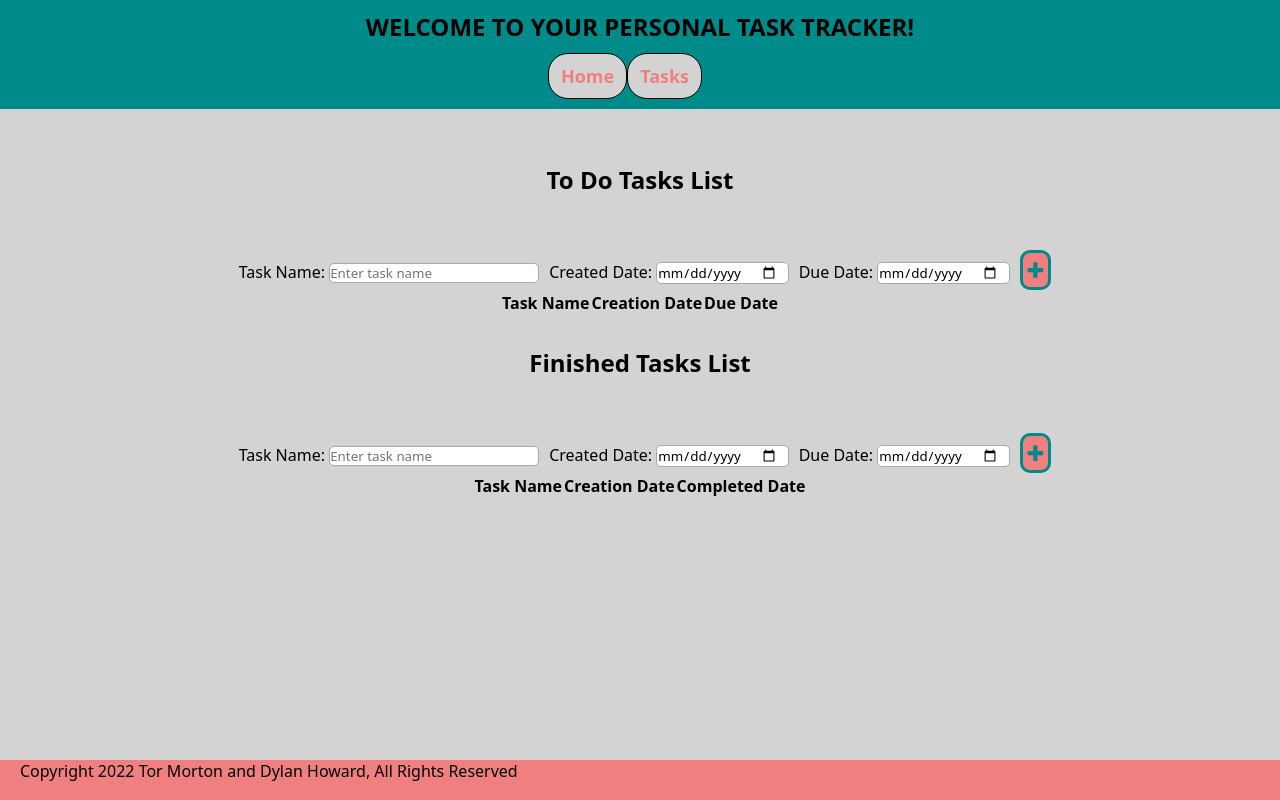
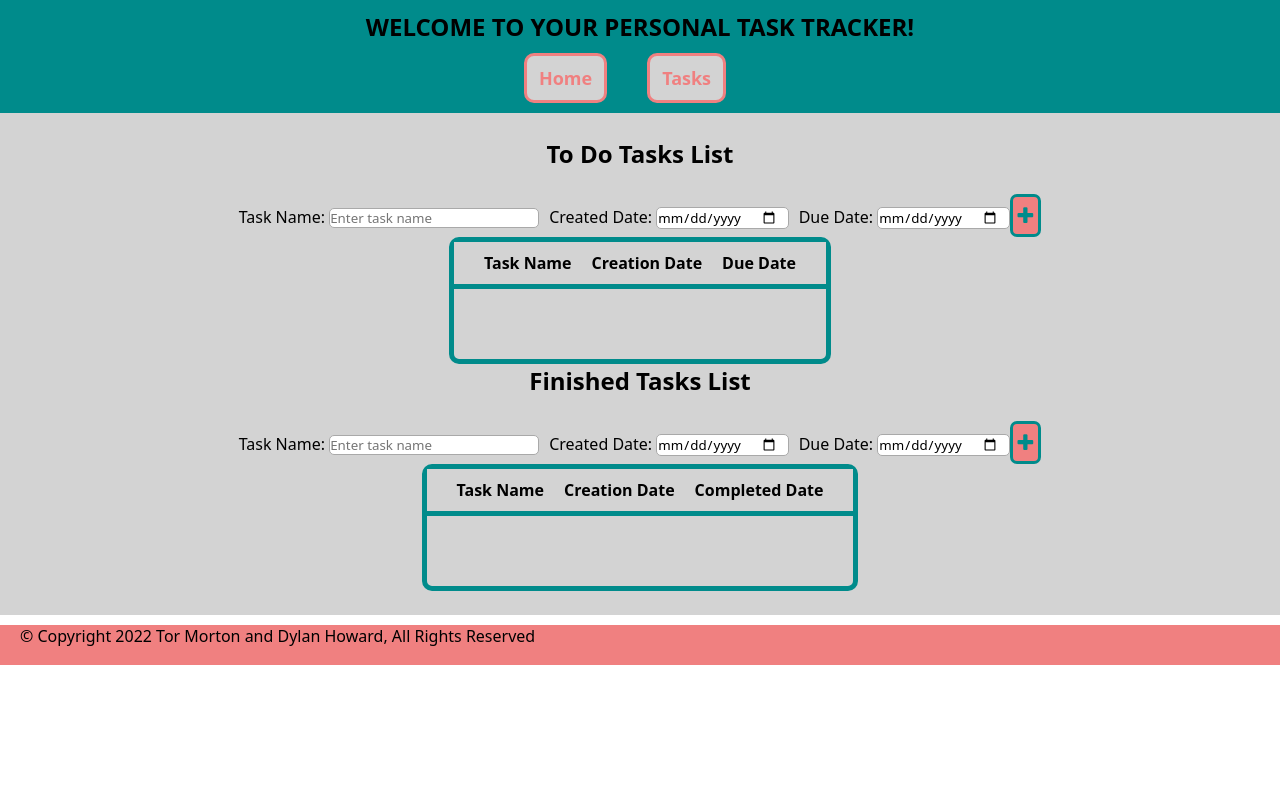
Before and after one commit to DylanHoward97/Project-2, an Angular app in the folder project-2/: page /tasks in a window 1280 px wide. Built offline with nearby package versions, Linux system fonts and the light colour scheme.

Commit message:
Functionality

```diff
--- a/project-2/src/app/footer/footer.component.css
+++ b/project-2/src/app/footer/footer.component.css
@@ -1,5 +1,5 @@
-main {
-  position: absolute;
+footer {
+  position: flex;
   bottom: 0;
   width: 100%;
   height: 2.5rem;
@@ -9,4 +9,5 @@ main {
 
 p {
     background-color: lightcoral;
+    margin-top: 10px;
 }
--- a/project-2/src/app/footer/footer.component.html
+++ b/project-2/src/app/footer/footer.component.html
@@ -1,6 +1,6 @@
 
-<main>
+<footer>
 
-    <p>Copyright 2022 Tor Morton and Dylan Howard, All Rights Reserved</p>
+    <p>&copy; Copyright 2022 Tor Morton and Dylan Howard, All Rights Reserved</p>
 
-</main>
+</footer>
--- a/project-2/src/app/header/header.component.css
+++ b/project-2/src/app/header/header.component.css
@@ -1,6 +1,7 @@
 header {
     background-color: darkcyan;
     text-align: center;
+    justify-content: center;
     padding: 10px;
     font-size: 24px;
     font-weight: bold;
--- a/project-2/src/app/home/home.component.css
+++ b/project-2/src/app/home/home.component.css
@@ -3,4 +3,9 @@ main {
     margin-right: auto;
     margin-left: auto;
     text-align: center;
+    justify-content: center;
 }
+
+h1, h2, p {
+    padding-top: 10px;
+}
--- a/project-2/src/app/home/home.component.html
+++ b/project-2/src/app/home/home.component.html
@@ -1,5 +1,5 @@
 <main>
-    <h1>Welcome to the page!</h1>
-    <h2>This Angular Application is under construction</h2>
-    <p>Lorem ipsum dolor sit amet, consectetur adipisicing elit. Enim sint qui facere libero repellat ab in impedit, illum incidunt officiis temporibus inventore! Amet, tempora minima dolorem hic ad quos fuga.</p>
+    <h1>Welcome!</h1>
+    <h2>Intoducing your personal To-Do List!</h2>
+    <p>Input tasks and keep track of your progress! Observe your triumphs as you complete your tasks and add them to the finished list! Or, if maybe you thought you'd finished something but weren't quite there, move it back to the To-Do List! Edit and delete tasks from either list at your leisure!</p>
 </main>
--- a/project-2/src/app/nav/nav.component.css
+++ b/project-2/src/app/nav/nav.component.css
@@ -4,6 +4,10 @@ nav {
     margin-top: 10px;
     background-color: darkcyan;
     padding-right: 30px;
+    margin-right: auto;
+    margin-left: auto;
+    text-align: center;
+    justify-content: center;
 }
 
 nav a {
@@ -11,6 +15,17 @@ nav a {
     text-decoration: none;
     padding: 10px 12px;
     color: lightcoral;
-    border-radius: 20px;
-    border: solid 1px black;
+    background-color: lightgray;
+    border-radius: 10px;
+    border: solid 3px lightcoral;
+    justify-content: center;
+    margin-right: 20px;
+    margin-left: 20px;
+    text-align: center;
+
 }
+
+nav a:hover {
+    color: rgba(86, 244, 178, 0.9);
+    background-color: rgba(255, 255, 255, 0.2);
+}
--- a/project-2/src/app/tasks/tasks.component.css
+++ b/project-2/src/app/tasks/tasks.component.css
@@ -10,21 +10,3 @@ section {
     justify-content: center;
     padding-top: 30px;
 }
-
-p {
-    padding: 30px;
-}
-
-button {
-    padding: 10px;
-
-}
-
-.leftSide {
-    border-radius: 20px;
-    border: solid 1px black;
-}
-
-.rightSide {
-    align-items: right;
-}
--- a/project-2/src/app/to-do-list/to-do-list.component.css
+++ b/project-2/src/app/to-do-list/to-do-list.component.css
@@ -3,6 +3,7 @@ main {
     margin-right: auto;
     margin-left: auto;
     justify-content: center;
+    background-color: lightgray;
 }
 
 h2 {
@@ -19,12 +20,10 @@ h3 {
 section, div {
     text-align: center;
     justify-content: center;
-    padding-top: 30px;
 }
 
 label {
     padding-left: 10px;
-
 }
 
 input {
@@ -34,17 +33,45 @@ input {
     border: solid 1px darkgray;
 }
 
+#completeButton {
+    justify-content: center;
+}
+
 
 button {
+    font-size: 20px;
     background-color: lightcoral;
-    border-radius: 10px;
+    border-radius: 7px;
     border: solid 3px darkcyan;
     padding: 5px;
-    margin-left: 10px;
+    margin-right: 10px;
+    justify-content: center;
+}
+
+button:hover {
+    color: rgba(86, 244, 178, 0.9);
+    background-color: rgba(255, 255, 255, 0.2);
 }
 
 table {
     justify-content: center;
     margin-right: auto;
     margin-left: auto;
+    padding-bottom: 70px;
+    background-color: lightgray;
+    border-radius: 10px;
+    border: solid 5px darkcyan;
+    border-spacing: 0;
 }
+
+th, td {
+    justify-content: center;
+    padding: 10px;
+    border-bottom: solid 5px darkcyan;
+}
+
+tr {
+    border: solid 3px darkcyan;
+    background-color: lightgray;
+    border-radius: 5px;
+}
--- a/project-2/src/app/to-do-list/to-do-list.component.html
+++ b/project-2/src/app/to-do-list/to-do-list.component.html
@@ -13,7 +13,7 @@
             <label for="dueDate" class="formLabel">Due Date: </label>
             <input [(ngModel)]="newTask.dueDate" type="date" class="'formField" name="dueDate" id="dueDate" placeholder="Enter due date" #dueDate="ngModel">
 
-            <button (click)="addTaskToDo(); taskForm.reset()"><i class="fa fa-plus" style="font-size: 20px; background-color: lightcoral; color: darkcyan; padding-top: 3px;"></i></button>
+            <button (click)="addTaskToDo(); taskForm.reset()"><i class="fa fa-plus" style="color: darkcyan; padding-top: 3px;"></i></button>
         </div>
 
     </form>
@@ -34,8 +34,8 @@
 
             <ng-container *ngFor="let task of tasks, let i = index">
 
-                <tr>
-                    <td><button (click)="changeList(i, 'finishedList')"><i class="fa fa-check" style="font-size: 20px; background-color: lightcoral; color: darkcyan; padding-top: 3px;"></i></button></td>
+                <tr id="taskCard">
+                    <td><button id="completeButton" (click)="changeList(i, 'finishedList')"><i class="fa fa-check" style="color: darkcyan; padding-top: 3px;"></i></button></td>
                     <td>
                         <div *ngIf="!task.isEdit">
                             {{ task.taskName }}
@@ -62,12 +62,12 @@
                     </td>
                     <td>
                         <div *ngIf="task.isEdit">
-                            <button (click)="updateTask(task)"><i class="fa fa-check" style="font-size: 20px; background-color: lightcoral; color: darkcyan; padding-top: 3px;"></i></button>
-                            <button (click)="task.isEdit = false"><i class="fa fa-close" style="font-size: 20px; background-color: lightcoral; color: darkcyan; padding-top: 3px;"></i></button>
+                            <button (click)="updateTask(task)"><i class="fa fa-check" style="color: darkcyan; padding-top: 3px;"></i></button>
+                            <button (click)="task.isEdit = false"><i class="fa fa-close" style="color: darkcyan; padding-top: 3px;"></i></button>
                         </div>
                         <div *ngIf="!task.isEdit">
-                            <button (click)="onEdit(task)"><i class="fa fa-edit" style="font-size: 20px; background-color: lightcoral; color: darkcyan; padding-top: 3px;"></i></button>
-                            <button (click)="deleteTaskToDo(i)"><i class="fa fa-trash" style="font-size: 20px; background-color: lightcoral; color: darkcyan; padding-top: 3px;"></i></button>
+                            <button (click)="onEdit(task)"><i class="fa fa-edit" style="color: darkcyan; padding-top: 3px;"></i></button>
+                            <button (click)="deleteTaskToDo(i)"><i class="fa fa-trash" style="color: darkcyan; padding-top: 3px;"></i></button>
                         </div>
                     </td>
                 </tr>
@@ -95,7 +95,7 @@
             <label for="dueDate" class="formLabel">Due Date: </label>
             <input [(ngModel)]="newFinishedTask.dueDate" type="date" class="'formField" name="dueDate" id="dueDate" placeholder="Enter due date" #finishedDueDate="ngModel">
 
-            <button (click)="addTaskToFinished(); finishedTaskForm.reset()"><i class="fa fa-plus" style="font-size: 20px; background-color: lightcoral; color: darkcyan; padding-top: 3px;"></i></button>
+            <button (click)="addTaskToFinished(); finishedTaskForm.reset()"><i class="fa fa-plus" style="color: darkcyan; padding-top: 3px;"></i></button>
         </div>
 
     </form>
@@ -113,12 +113,10 @@
         </thead>
 
         <tbody>
-
-
             <ng-container *ngFor="let task of finishedTasks, let i = index">
 
-                <tr>
-                    <td><button (click)="changeList(i, 'toDoList')"></button></td>
+                <tr id="taskCard">
+                    <td><button placeholder="Complete Task" id="completeButton" (click)="changeList(i, 'toDoList')"><i class="fa fa-check" style="color: darkcyan; padding-top: 3px;"></i></button></td>
                     <td>
                         <div *ngIf="!task.isEdit">
                             {{ task.taskName }}
@@ -145,12 +143,12 @@
                     </td>
                     <td>
                         <div *ngIf="task.isEdit">
-                            <button (click)="updateTask(task)"><i class="fa fa-check" style="font-size: 20px; background-color: lightcoral; color: darkcyan; padding-top: 3px;"></i></button>
-                            <button (click)="task.isEdit = false"><i class="fa fa-close" style="font-size: 20px; background-color: lightcoral; color: darkcyan; padding-top: 3px;"></i></button>
+                            <button (click)="updateTask(task)"><i class="fa fa-check" style="color: darkcyan; padding-top: 3px;"></i></button>
+                            <button (click)="task.isEdit = false"><i class="fa fa-close" style="color: darkcyan; padding-top: 3px;"></i></button>
                         </div>
                         <div *ngIf="!task.isEdit">
-                            <button (click)="onEdit(task)"><i class="fa fa-edit" style="font-size: 20px; background-color: lightcoral; color: darkcyan; padding-top: 3px;"></i></button>
-                            <button (click)="deleteTaskFinished(i)"><i class="fa fa-trash" style="font-size: 20px; background-color: lightcoral; color: darkcyan; padding-top: 3px;"></i></button>
+                            <button (click)="onEdit(task)"><i class="fa fa-edit"></i></button>
+                            <button (click)="deleteTaskFinished(i)"><i class="fa fa-trash" style="color: darkcyan; padding-top: 3px;"></i></button>
                         </div>
                     </td>
                 </tr>
--- a/project-2/src/styles.css
+++ b/project-2/src/styles.css
@@ -1,8 +1,6 @@
-/* You can add global styles to this file, and also import other style files */
 * {
     margin: 0px;
     padding: 0px;
     border: 0px;
-    background-color: lightgray;
     font-family: system-ui, -apple-system, BlinkMacSystemFont, 'Segoe UI', Roboto, Oxygen, Ubuntu, Cantarell, 'Open Sans', 'Helvetica Neue', sans-serif;
 }
```
